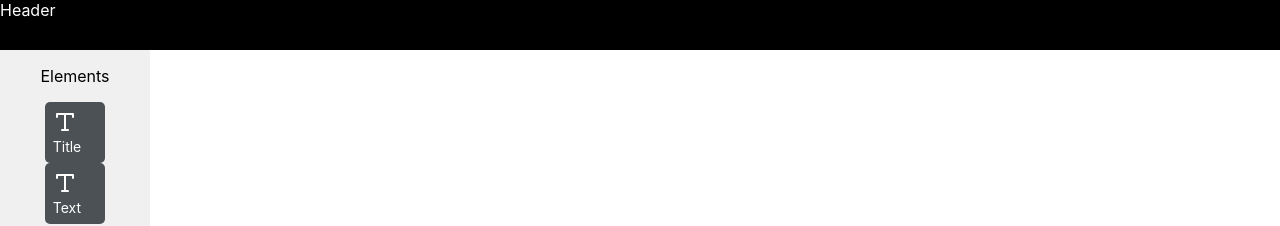
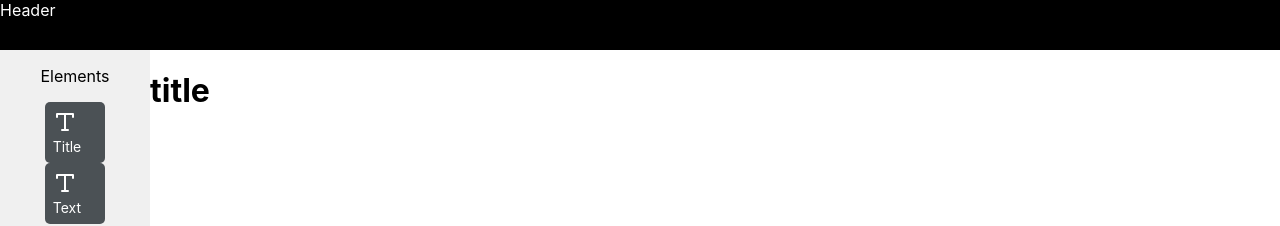
Before and after one commit to allnichols/website-builder, a React (Vite) app in the folder client/: page / in a window 1280 px wide. Both pictures are taken after a click on the element "Title". Shown: the top 226 px of the page. Built offline with nearby package versions, Linux system fonts and the light colour scheme.

Commit message:
add elements to canvas

```diff
--- a/client/src/App.tsx
+++ b/client/src/App.tsx
@@ -2,17 +2,20 @@ import "./App.css"
 import { DndContext, MouseSensor, useSensor } from "@dnd-kit/core"
 import { Sidebar } from "./components/sidebar/sidebar"
 import { MainContent } from "./components/main-content/mainContent"
+import { useAppDispatch } from "./app/hooks"
 
+import { addToTree, setTree } from "./features/canvas/canvasSlice"
 const App = () => {
   const mouseSensor = useSensor(MouseSensor)
-
+  const dispatch = useAppDispatch()
   return (
     <div className="App">
       <header className="header">Header</header>
       <DndContext
         sensors={[mouseSensor]}
         onDragEnd={e => {
-          console.log(e)
+          console.log(e.active.data.current)
+          dispatch(addToTree(e.active.data.current))
         }}
       >
         <Sidebar />
--- a/client/src/app/store.ts
+++ b/client/src/app/store.ts
@@ -3,10 +3,11 @@ import { combineSlices, configureStore } from "@reduxjs/toolkit"
 import { setupListeners } from "@reduxjs/toolkit/query"
 import { counterSlice } from "../features/counter/counterSlice"
 import { quotesApiSlice } from "../features/quotes/quotesApiSlice"
+import { canvasSlice } from "../features/canvas/canvasSlice"
 
 // `combineSlices` automatically combines the reducers using
 // their `reducerPath`s, therefore we no longer need to call `combineReducers`.
-const rootReducer = combineSlices(counterSlice, quotesApiSlice)
+const rootReducer = combineSlices(counterSlice, quotesApiSlice, canvasSlice)
 // Infer the `RootState` type from the root reducer
 export type RootState = ReturnType<typeof rootReducer>
 
--- a/client/src/components/main-content/mainContent.tsx
+++ b/client/src/components/main-content/mainContent.tsx
@@ -1,8 +1,10 @@
 import { useState } from "react"
 import { useDroppable, useDndContext } from "@dnd-kit/core"
+import { useAppDispatch, useAppSelector } from "../../app/hooks"
 
 function MainContent() {
-  const [tree, setTree] = useState({})
+  const dispatch = useAppDispatch()
+  const canvas = useAppSelector(state => state.canvas)
   const { active, activeNode, activatorEvent } = useDndContext()
   const { isOver, setNodeRef } = useDroppable({
     id: "canvas",
@@ -18,15 +20,16 @@ function MainContent() {
   if (active) {
     // console.log(active.data)
   }
-
   return (
-    <main
-      className="content"
-      ref={setNodeRef}
-      style={style}
-      onMouseUp={e => console.log(e)}
-    >
-      {}
+    <main className="content" ref={setNodeRef} style={style}>
+      {canvas.tree.map((element: any) => {
+        if (element.component === "title") {
+          return <h1 key={element.id}>title</h1>
+        }
+        if (element.component === "text") {
+          return <p key={element.id}>text</p>
+        }
+      })}
     </main>
   )
 }
--- a/client/src/components/sidebar/item/sidebar-item.tsx
+++ b/client/src/components/sidebar/item/sidebar-item.tsx
@@ -10,7 +10,7 @@ function SidebarItems({ element }: any) {
     },
     data: {
       name: "elements",
-      type: `${element.id}`,
+      component: `${element.id}`,
     },
   })
 
--- a/client/src/features/canvas/canvasSlice.ts
+++ b/client/src/features/canvas/canvasSlice.ts
@@ -4,4 +4,34 @@ import type { AppThunk } from "../../app/store"
 
 export interface CanvasSliceState {
   status: "idle" | "loading" | "failed"
+  error: string | null
+  tree: { component: string; props: any; children: any }[]
 }
+
+const initialState: CanvasSliceState = {
+  status: "idle",
+  error: null,
+  tree: [],
+}
+
+export const canvasSlice = createAppSlice({
+  name: "canvas",
+  initialState,
+  reducers: {
+    setTree(state, action: PayloadAction<any>) {
+      console.log(action.payload)
+      state.tree = action.payload
+    },
+    addToTree(state, action: PayloadAction<any>) {
+      console.log(action.payload)
+      state.tree.push(action.payload)
+    },
+  },
+
+  selectors: {
+    selectTree: canvas => canvas.tree,
+  },
+})
+
+export const { setTree, addToTree } = canvasSlice.actions
+export const { selectTree } = canvasSlice.selectors
--- a/client/src/features/counter/Counter.tsx
+++ b/client/src/features/counter/Counter.tsx
@@ -1,5 +1,4 @@
 import { useState } from "react"
-
 import { useAppDispatch, useAppSelector } from "../../app/hooks"
 import styles from "./Counter.module.css"
 import {
```
